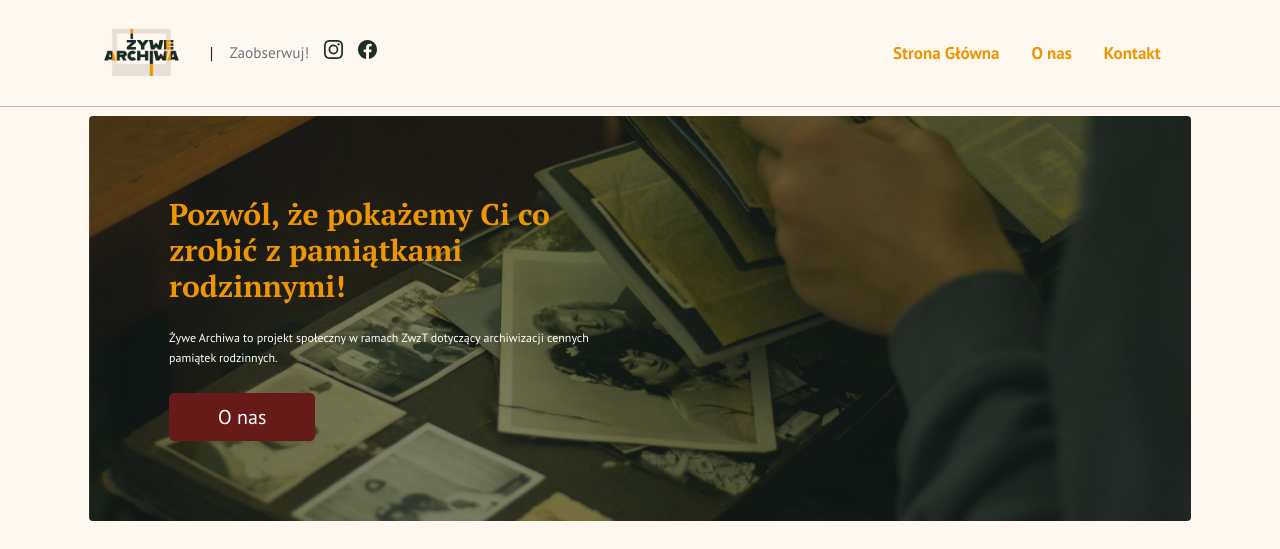
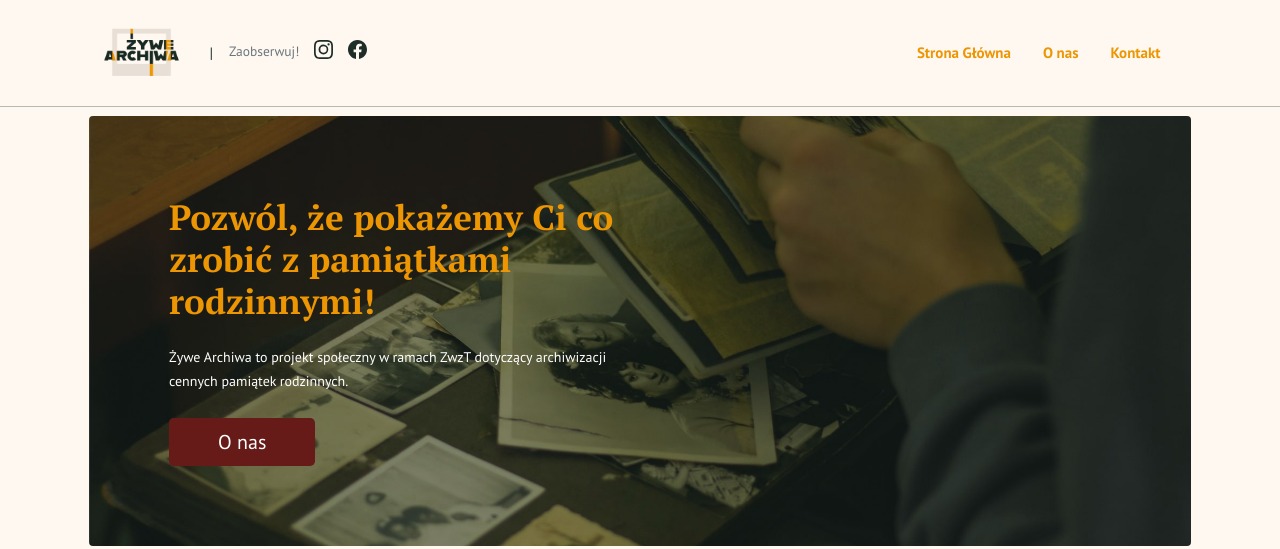
Before and after one commit to zywearchiwa/zywearchiwa.github.io, a Jekyll site: the page built from index.html, in a window 1280 px wide and 1400 px high. Shown: the top 549 px of the window. Built offline with Jekyll 4.4.1, drawn with Linux system fonts in a browser that asks for light colours; some web fonts are replaced; the list of posts is cut into pages by our own code; grey boxes are pictures that could not be loaded.

Commit message:
font-test

```diff
--- a/assets/css/theme.scss
+++ b/assets/css/theme.scss
@@ -17,7 +17,7 @@ html {
 
 body {
     background: #fff8f1;
-    font-size: 17px;
+    font-size: 15px;
     transition: all 200ms linear;
     font-family: "PT Sans",sans-serif;
     line-height: 1.7;
--- a/index.html
+++ b/index.html
@@ -5,11 +5,11 @@ background: '/img/bg-index.jpg'
 ---
 
 {% if page.url == "/" %}
-<div style="font-size: 12px;" class="rounded mb-5 hero">
+<div style="font-size: 14px;" class="rounded mb-5 hero">
     <div class="row align-items-center justify-content-between">
         <div class="col-md-6">
             <h1 class="font-weight-bold mb-4 serif-font">Pozw&#243;l, &#380;e poka&#380;emy Ci co zrobi&#263; z pami&#261;tkami rodzinnymi!</h1>
-            <p style="font-size: 12px;" class="lead mb-4 zwzt">&#379;ywe Archiwa to projekt spo&#322;eczny w ramach ZwzT dotycz&#261;cy archiwizacji cennych pami&#261;tek rodzinnych.</p>
+            <p style="font-size: 14px;" class="lead mb-4 zwzt">&#379;ywe Archiwa to projekt spo&#322;eczny w ramach ZwzT dotycz&#261;cy archiwizacji cennych pami&#261;tek rodzinnych.</p>
             <a href="{{site.baseurl}}/about" class="btn text-white px-5 btn-lg btnr">O nas</a>
         </div>
     </div>
```
Also changed, not shown: 1 other file.
